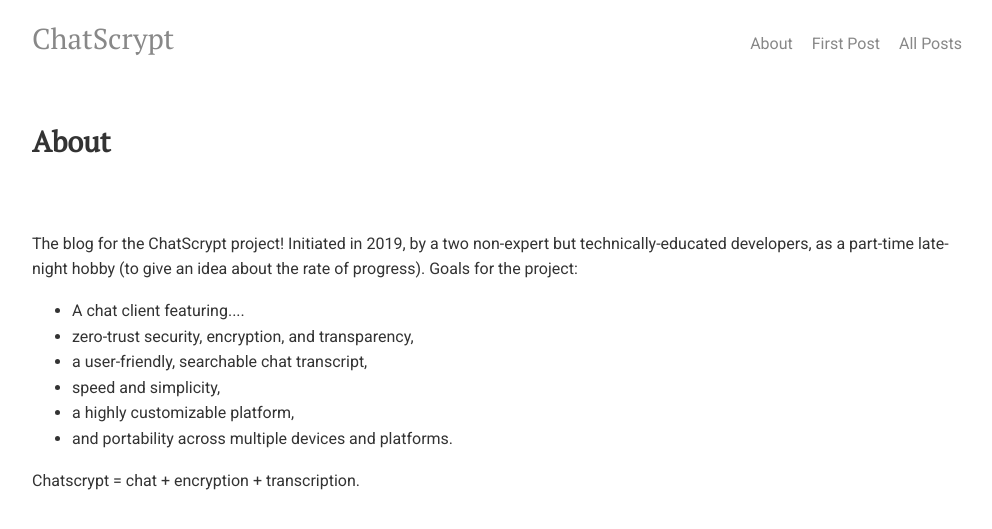
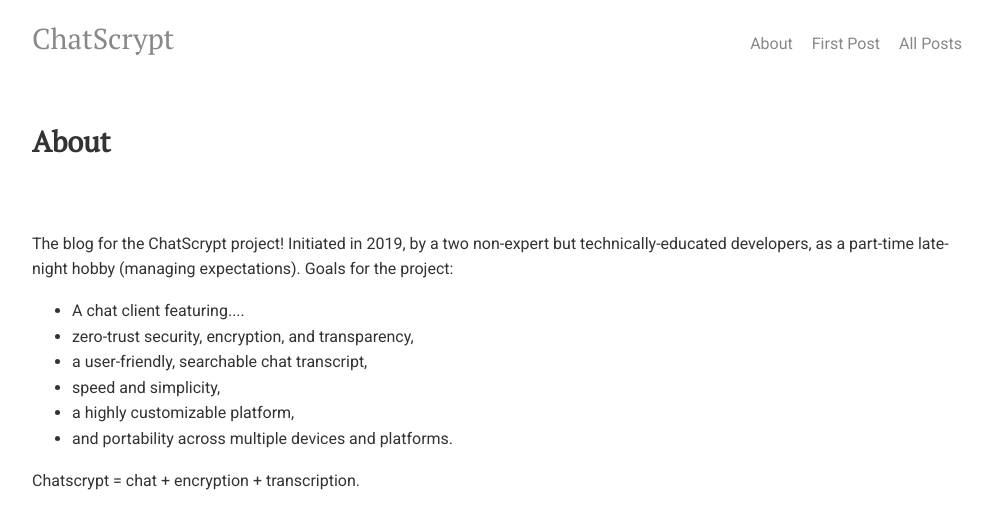
Before and after one commit to chatscrypt/chatscrypt.github.io, a Jekyll site: the page built from about/index.html, in a window 1280 px wide. Shown: the top 529 px of the page, without its empty margins (143-1135 px from the left). Built offline with Jekyll 4.4.1, drawn with Linux system fonts in a browser that asks for light colours; comment, search, counter and statistics services are not loaded.

Commit message:
Update index.html

```diff
--- a/about/index.html
+++ b/about/index.html
@@ -4,7 +4,7 @@ comments: true
 title: About
 ---
 
-<p>The blog for the ChatScrypt project! Initiated in 2019, by a two non-expert but technically-educated developers, as a part-time late-night hobby (to give an idea about the rate of progress). Goals for the project:
+<p>The blog for the ChatScrypt project! Initiated in 2019, by a two non-expert but technically-educated developers, as a part-time late-night hobby (managing expectations). Goals for the project:
 
 <ul>
 <li> A chat client featuring....
```
